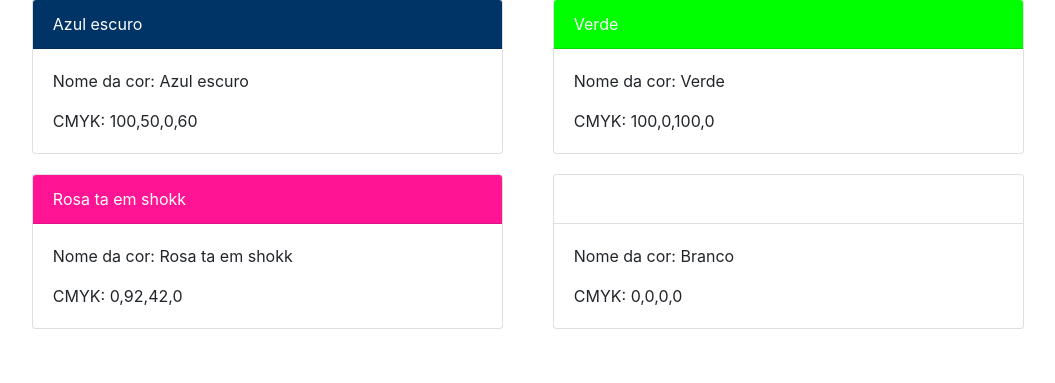
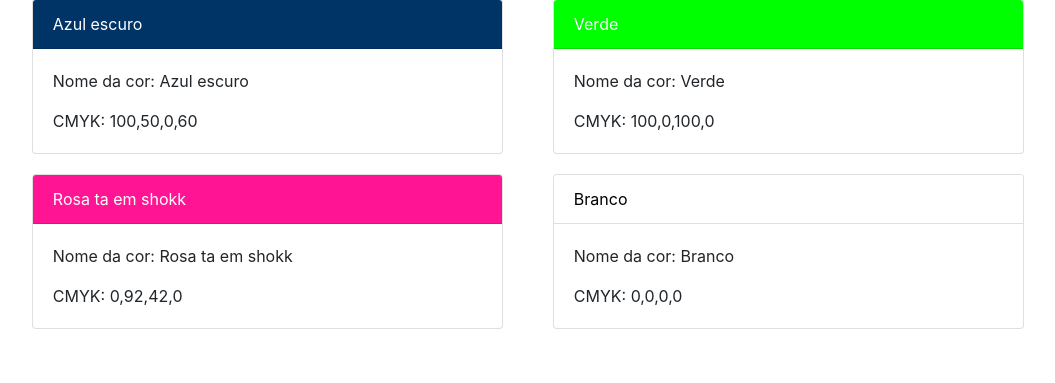
Before and after one commit to pi-color-in/color_in, a Django app: page /list_colors/ in a window 1280 px wide. Shown: the part 305-688 px from the top of the page, without its empty margins (112-1167 px from the left). Run offline with Django 3.2, Linux system fonts and the light colour scheme; data comes from the database, SQL or seed files in the repository; both versions use the stored data as it was after the commit; some libraries are stand-ins or nearby versions.

Commit message:
(#4) - Changing text color based on the card background

```diff
--- a/color_in/templates/color_in/color_list.html
+++ b/color_in/templates/color_in/color_list.html
@@ -9,7 +9,11 @@
                 <div class="col-sm-6">
                 <div class="card" style="margin: 2%">
                     <div class="card-header" style="color: white; background-color: rgb({{ element.cmyk|to_rgb }})">
-                    {{ element.color_name }}
+                    {% if element.color_name == 'Branco'%}
+                    <font color="black">{{ element.color_name }}</font>
+                    {% else %}
+                    <font color="white">{{ element.color_name }}</font>
+                    {% endif %}
                     </div>
                     <div class="card-body">
                     <p class="card-text">Nome da cor: {{ element.color_name }}
```
Also changed, not shown: db.sqlite3.
